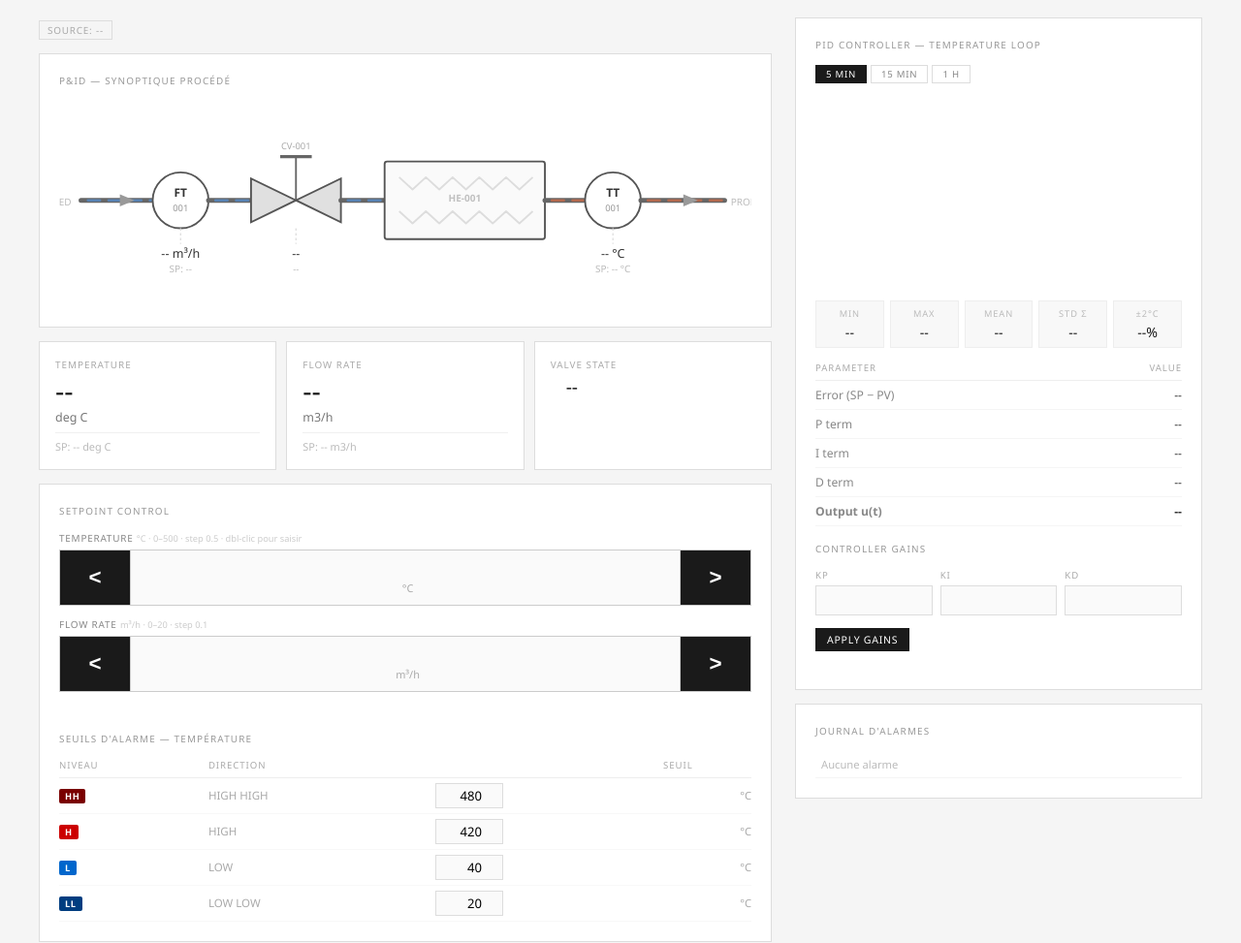
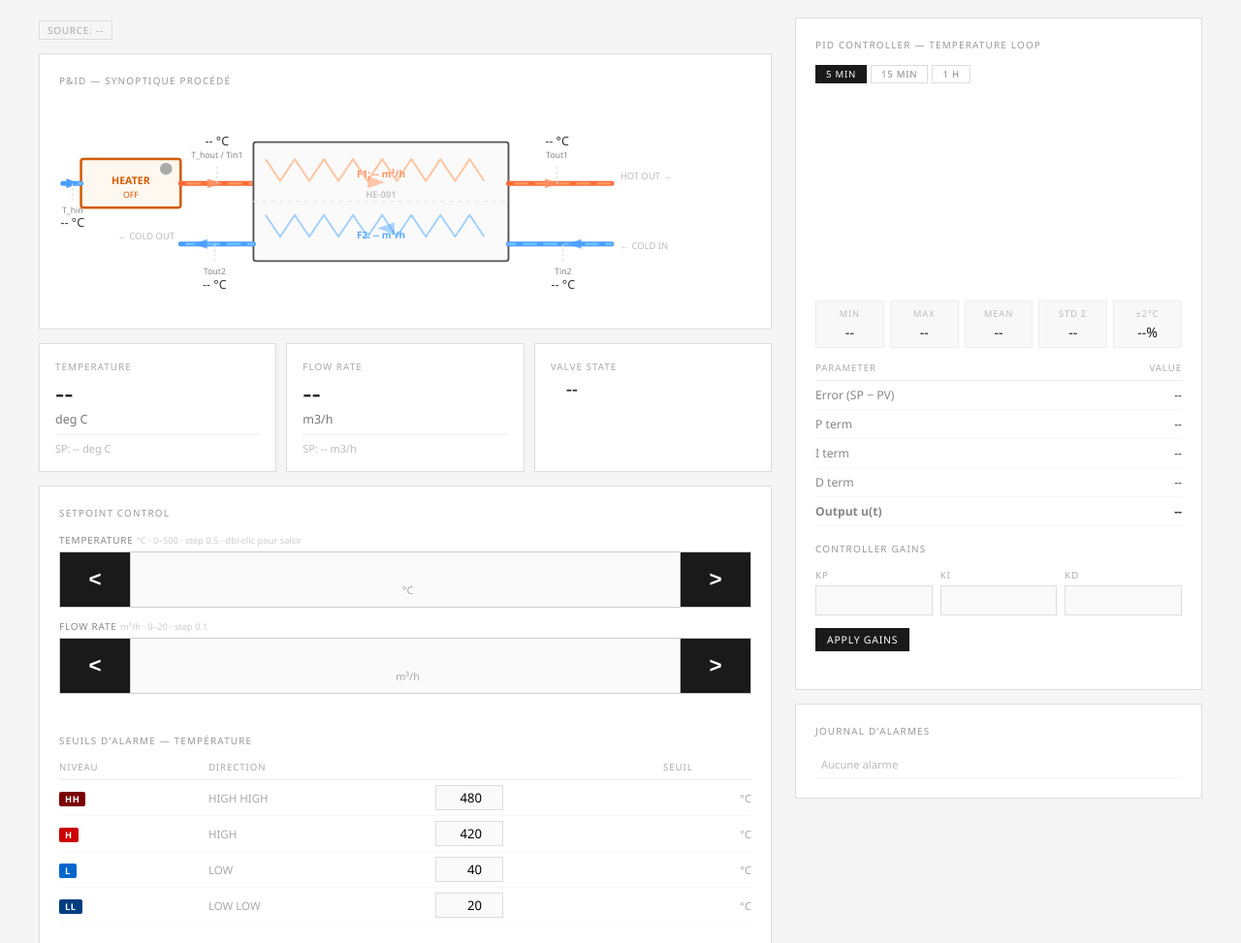
Before and after one commit to eloipicard-sys/project-s7, a Flask app: template app/templates/index.html in a window 1280 px wide. Shown: the part 136-1109 px from the top of the page at 97% size. Run offline with Flask 3, Linux system fonts and the light colour scheme; the template is opened without the code that fills it, so the values that code supplies are empty; a map, chart or similar area stays blank; some libraries are stand-ins or nearby versions.

Commit message:
VISU shéma installation

```diff
--- a/app/templates/index.html
+++ b/app/templates/index.html
@@ -91,6 +91,11 @@
             animation:flow-move .9s linear infinite;
         }
         @keyframes flow-move { to { stroke-dashoffset:-17; } }
+        .flow-anim-rev {
+            stroke-dasharray:10 7;
+            animation:flow-move-rev .9s linear infinite;
+        }
+        @keyframes flow-move-rev { to { stroke-dashoffset:17; } }
 
         /* ── Process cards ── */
         .cards-grid { display:grid; grid-template-columns:repeat(3,1fr); gap:10px; margin-bottom:14px; }
@@ -329,88 +334,107 @@
         <div class="panel">
             <div class="panel-title">P&amp;ID — Synoptique procédé</div>
             <div class="pid-svg-wrap">
-            <svg viewBox="0 0 570 170" xmlns="http://www.w3.org/2000/svg">
+            <svg viewBox="0 0 570 172" xmlns="http://www.w3.org/2000/svg">
 
-                <!-- ══ MAIN PROCESS LINE ══ -->
-                <!-- Feed pipe -->
-                <line x1="18" y1="82" x2="76" y2="82" stroke="#666" stroke-width="4" stroke-linecap="round"/>
-                <!-- Flow anim overlay (feed) -->
-                <line id="anim-feed" x1="18" y1="82" x2="76" y2="82" stroke="#4a9eff" stroke-width="2"
-                      stroke-linecap="round" opacity="0.5" class="flow-anim"/>
-                <!-- Arrow feed -->
-                <polygon points="50,77 62,82 50,87" fill="#999"/>
+                <!-- ══ HEATER ══ -->
+                <rect id="heater-box" x="18" y="48" width="82" height="40" rx="2"
+                      fill="#fff8f0" stroke="#d45a00" stroke-width="2"/>
+                <text x="59" y="69" text-anchor="middle" font-family="'Segoe UI',sans-serif"
+                      font-size="8.5" fill="#d45a00" font-weight="700">HEATER</text>
+                <text x="59" y="80" text-anchor="middle" font-family="'Segoe UI',sans-serif"
+                      font-size="7" fill="#d45a00" id="svg-power">OFF</text>
+                <!-- Power indicator dot -->
+                <circle id="power-dot" cx="88" cy="56" r="5" fill="#aaa"/>
 
-                <!-- FT-001 -->
-                <circle cx="100" cy="82" r="23" fill="white" stroke="#555" stroke-width="1.5"/>
-                <text x="100" y="79" text-anchor="middle" font-family="'Segoe UI',sans-serif" font-size="9.5" fill="#333" font-weight="600">FT</text>
-                <text x="100" y="91" text-anchor="middle" font-family="'Segoe UI',sans-serif" font-size="7.5" fill="#999">001</text>
+                <!-- T_hin inlet pipe (cold water entering heater, left) -->
+                <line x1="3" y1="68" x2="18" y2="68" stroke="#4a9eff" stroke-width="4" stroke-linecap="round"/>
+                <line x1="3" y1="68" x2="18" y2="68" stroke="#7fd0ff" stroke-width="2"
+                      stroke-linecap="round" opacity="0.7" class="flow-anim"/>
+                <polygon points="6,64 16,68 6,72" fill="#4a9eff"/>
 
-                <!-- Pipe FT→CV -->
-                <line x1="123" y1="82" x2="158" y2="82" stroke="#666" stroke-width="4" stroke-linecap="round"/>
-                <line id="anim-ftcv" x1="123" y1="82" x2="158" y2="82" stroke="#4a9eff" stroke-width="2"
-                      stroke-linecap="round" opacity="0.5" class="flow-anim"/>
+                <!-- Hot pipe: Heater → HE (T_hout = Tin1) -->
+                <line x1="100" y1="68" x2="160" y2="68" stroke="#ff6b35" stroke-width="4" stroke-linecap="round"/>
+                <line x1="100" y1="68" x2="160" y2="68" stroke="#ffaa7a" stroke-width="2"
+                      stroke-linecap="round" opacity="0.7" class="flow-anim"/>
+                <polygon points="122,64 134,68 122,72" fill="#ff9060" opacity="0.8"/>
 
-                <!-- CV-001 Control Valve (bowtie) -->
-                <!-- Actuator -->
-                <line x1="195" y1="82" x2="195" y2="46" stroke="#666" stroke-width="1.5"/>
-                <line x1="182" y1="46" x2="208" y2="46" stroke="#666" stroke-width="2.5"/>
-                <text x="195" y="40" text-anchor="middle" font-family="'Segoe UI',sans-serif" font-size="7.5" fill="#aaa">CV-001</text>
-                <!-- Left triangle -->
-                <polygon id="cv-left"  points="158,64 158,100 195,82" fill="#e0e0e0" stroke="#555" stroke-width="1.5"/>
-                <!-- Right triangle -->
-                <polygon id="cv-right" points="232,64 232,100 195,82" fill="#e0e0e0" stroke="#555" stroke-width="1.5"/>
+                <!-- ══ HEAT EXCHANGER ══ -->
+                <rect id="he-box" x="160" y="34" width="210" height="98" rx="2"
+                      fill="#fafafa" stroke="#555" stroke-width="1.5"/>
+                <!-- Divider line (hot / cold zones) -->
+                <line x1="160" y1="83" x2="370" y2="83" stroke="#e8e8e8" stroke-width="1" stroke-dasharray="4,3"/>
+                <!-- HE label -->
+                <text x="265" y="80" text-anchor="middle" font-family="'Segoe UI',sans-serif"
+                      font-size="7.5" fill="#c8c8c8" font-weight="600">HE-001</text>
 
-                <!-- Pipe CV→HE -->
-                <line x1="232" y1="82" x2="268" y2="82" stroke="#666" stroke-width="4" stroke-linecap="round"/>
-                <line id="anim-cvhe" x1="232" y1="82" x2="268" y2="82" stroke="#4a9eff" stroke-width="2"
-                      stroke-linecap="round" opacity="0.5" class="flow-anim"/>
+                <!-- Hot coils inside HE (top zone, y=68) -->
+                <polyline points="170,48 182,66 194,48 206,66 218,48 230,66 242,48 254,66 266,48 278,66 290,48 302,66 314,48 326,66 338,48 350,66"
+                          fill="none" stroke="#ffc4a0" stroke-width="1.5" stroke-linejoin="round"/>
+                <!-- Hot flow direction arrow inside HE -->
+                <polygon points="254,62 268,67 254,72" fill="#ff9060" opacity="0.5"/>
 
-                <!-- HE-001 Heat Exchanger -->
-                <rect id="he-box" x="268" y="50" width="132" height="64" rx="2" fill="#fafafa" stroke="#555" stroke-width="1.5"/>
-                <!-- Tube coils inside HE (top row) -->
-                <polyline points="280,63 291,73 302,63 313,73 324,63 335,73 346,63 357,73 368,63 379,73 390,63"
-                          fill="none" stroke="#ddd" stroke-width="1.5" stroke-linejoin="round"/>
-                <!-- Tube coils inside HE (bottom row) -->
-                <polyline points="280,91 291,101 302,91 313,101 324,91 335,101 346,91 357,101 368,91 379,101 390,91"
-                          fill="none" stroke="#ddd" stroke-width="1.5" stroke-linejoin="round"/>
-                <text x="334" y="83" text-anchor="middle" font-family="'Segoe UI',sans-serif" font-size="8" fill="#c0c0c0" font-weight="600">HE-001</text>
+                <!-- Cold coils inside HE (bottom zone, y=118) -->
+                <polyline points="170,94 182,112 194,94 206,112 218,94 230,112 242,94 254,112 266,94 278,112 290,94 302,112 314,94 326,112 338,94 350,112"
+                          fill="none" stroke="#9fd0ff" stroke-width="1.5" stroke-linejoin="round"/>
+                <!-- Cold flow direction arrow inside HE (right to left) -->
+                <polygon points="276,100 262,105 276,110" fill="#5aaaff" opacity="0.5"/>
 
-                <!-- Pipe HE→TT -->
-                <line x1="400" y1="82" x2="432" y2="82" stroke="#666" stroke-width="4" stroke-linecap="round"/>
-                <line id="anim-hett" x1="400" y1="82" x2="432" y2="82" stroke="#ff6b35" stroke-width="2"
-                      stroke-linecap="round" opacity="0.5" class="flow-anim"/>
+                <!-- Hot outlet pipe: HE → right (Tout1) -->
+                <line x1="370" y1="68" x2="455" y2="68" stroke="#ff6b35" stroke-width="4" stroke-linecap="round"/>
+                <line x1="370" y1="68" x2="455" y2="68" stroke="#ffaa7a" stroke-width="2"
+                      stroke-linecap="round" opacity="0.7" class="flow-anim"/>
+                <polygon points="400,64 412,68 400,72" fill="#ff9060" opacity="0.8"/>
+                <text x="462" y="65" font-family="'Segoe UI',sans-serif" font-size="7.5" fill="#bbb">HOT OUT →</text>
 
-                <!-- TT-001 -->
-                <circle cx="456" cy="82" r="23" fill="white" stroke="#555" stroke-width="1.5"/>
-                <text x="456" y="79" text-anchor="middle" font-family="'Segoe UI',sans-serif" font-size="9.5" fill="#333" font-weight="600">TT</text>
-                <text x="456" y="91" text-anchor="middle" font-family="'Segoe UI',sans-serif" font-size="7.5" fill="#999">001</text>
+                <!-- Cold inlet pipe: right → HE (Tin2, counter-current) -->
+                <line x1="455" y1="118" x2="370" y2="118" stroke="#4a9eff" stroke-width="4" stroke-linecap="round"/>
+                <line x1="455" y1="118" x2="370" y2="118" stroke="#7fd0ff" stroke-width="2"
+                      stroke-linecap="round" opacity="0.7" class="flow-anim-rev"/>
+                <polygon points="430,114 418,118 430,122" fill="#4a9eff" opacity="0.8"/>
+                <text x="462" y="122" font-family="'Segoe UI',sans-serif" font-size="7.5" fill="#bbb">← COLD IN</text>
 
-                <!-- Pipe after TT (outlet) -->
-                <line x1="479" y1="82" x2="548" y2="82" stroke="#666" stroke-width="4" stroke-linecap="round"/>
-                <line id="anim-out" x1="479" y1="82" x2="548" y2="82" stroke="#ff6b35" stroke-width="2"
-                      stroke-linecap="round" opacity="0.5" class="flow-anim"/>
-                <!-- Arrow outlet -->
-                <polygon points="514,77 526,82 514,87" fill="#999"/>
+                <!-- Cold outlet pipe: HE → left (Tout2) -->
+                <line x1="160" y1="118" x2="100" y2="118" stroke="#4a9eff" stroke-width="4" stroke-linecap="round"/>
+                <line x1="160" y1="118" x2="100" y2="118" stroke="#7fd0ff" stroke-width="2"
+                      stroke-linecap="round" opacity="0.7" class="flow-anim-rev"/>
+                <polygon points="122,114 110,118 122,122" fill="#4a9eff" opacity="0.8"/>
+                <text x="95" y="114" font-family="'Segoe UI',sans-serif" font-size="7.5" fill="#bbb" text-anchor="end">← COLD OUT</text>
 
-                <!-- Feed / Product labels -->
-                <text x="10" y="86" font-family="'Segoe UI',sans-serif" font-size="8" fill="#bbb" text-anchor="end">FEED</text>
-                <text x="553" y="86" font-family="'Segoe UI',sans-serif" font-size="8" fill="#bbb">PROD</text>
+                <!-- F1 flow label inside HE hot zone -->
+                <text x="265" y="63" text-anchor="middle" font-family="'Segoe UI',sans-serif"
+                      font-size="8" fill="#ff9060" font-weight="600" id="svg-F1">F1: -- m³/h</text>
 
-                <!-- ══ LIVE VALUES ══ -->
-                <!-- FT dashed connector + values -->
-                <line x1="100" y1="105" x2="100" y2="118" stroke="#ddd" stroke-width="1" stroke-dasharray="2,2"/>
-                <text x="100" y="129" text-anchor="middle" font-family="'Segoe UI',sans-serif" font-size="10" fill="#333" id="svg-flow-pv">-- m³/h</text>
-                <text x="100" y="141" text-anchor="middle" font-family="'Segoe UI',sans-serif" font-size="8" fill="#bbb">SP: <tspan id="svg-flow-sp">--</tspan></text>
+                <!-- F2 flow label inside HE cold zone -->
+                <text x="265" y="113" text-anchor="middle" font-family="'Segoe UI',sans-serif"
+                      font-size="8" fill="#5aaaff" font-weight="600" id="svg-F2">F2: -- m³/h</text>
 
-                <!-- CV state -->
-                <line x1="195" y1="105" x2="195" y2="118" stroke="#ddd" stroke-width="1" stroke-dasharray="2,2"/>
-                <text x="195" y="129" text-anchor="middle" font-family="'Segoe UI',sans-serif" font-size="10" fill="#333" id="svg-valve-pv">--</text>
-                <text x="195" y="141" text-anchor="middle" font-family="'Segoe UI',sans-serif" font-size="7.5" fill="#bbb" id="svg-valve-pct">--</text>
+                <!-- ══ LIVE VALUE LABELS ══ -->
 
-                <!-- TT dashed connector + values -->
-                <line x1="456" y1="105" x2="456" y2="118" stroke="#ddd" stroke-width="1" stroke-dasharray="2,2"/>
-                <text x="456" y="129" text-anchor="middle" font-family="'Segoe UI',sans-serif" font-size="10" fill="#333" id="svg-temp-pv">-- °C</text>
-                <text x="456" y="141" text-anchor="middle" font-family="'Segoe UI',sans-serif" font-size="8" fill="#bbb">SP: <tspan id="svg-temp-sp">--</tspan> °C</text>
+                <!-- T_hin (below heater inlet) -->
+                <line x1="11" y1="68" x2="11" y2="84" stroke="#ddd" stroke-width="1" stroke-dasharray="2,2"/>
+                <text x="11" y="93" text-anchor="middle" font-family="'Segoe UI',sans-serif" font-size="7" fill="#888">T_hin</text>
+                <text x="11" y="104" text-anchor="middle" font-family="'Segoe UI',sans-serif" font-size="10" fill="#333" id="svg-T_hin">-- °C</text>
+
+                <!-- T_hout / Tin1 (above hot pipe between heater and HE) -->
+                <line x1="130" y1="68" x2="130" y2="52" stroke="#ddd" stroke-width="1" stroke-dasharray="2,2"/>
+                <text x="130" y="47" text-anchor="middle" font-family="'Segoe UI',sans-serif" font-size="7" fill="#888">T_hout / Tin1</text>
+                <text x="130" y="37" text-anchor="middle" font-family="'Segoe UI',sans-serif" font-size="10" fill="#333" id="svg-T_hout">-- °C</text>
+
+                <!-- Tout1 (above hot outlet pipe) -->
+                <line x1="410" y1="68" x2="410" y2="52" stroke="#ddd" stroke-width="1" stroke-dasharray="2,2"/>
+                <text x="410" y="47" text-anchor="middle" font-family="'Segoe UI',sans-serif" font-size="7" fill="#888">Tout1</text>
+                <text x="410" y="37" text-anchor="middle" font-family="'Segoe UI',sans-serif" font-size="10" fill="#333" id="svg-Tout1">-- °C</text>
+
+                <!-- Tin2 (below cold inlet pipe) -->
+                <line x1="415" y1="118" x2="415" y2="134" stroke="#ddd" stroke-width="1" stroke-dasharray="2,2"/>
+                <text x="415" y="143" text-anchor="middle" font-family="'Segoe UI',sans-serif" font-size="7" fill="#888">Tin2</text>
+                <text x="415" y="155" text-anchor="middle" font-family="'Segoe UI',sans-serif" font-size="10" fill="#333" id="svg-Tin2">-- °C</text>
+
+                <!-- Tout2 (below cold outlet pipe) -->
+                <line x1="128" y1="118" x2="128" y2="134" stroke="#ddd" stroke-width="1" stroke-dasharray="2,2"/>
+                <text x="128" y="143" text-anchor="middle" font-family="'Segoe UI',sans-serif" font-size="7" fill="#888">Tout2</text>
+                <text x="128" y="155" text-anchor="middle" font-family="'Segoe UI',sans-serif" font-size="10" fill="#333" id="svg-Tout2">-- °C</text>
+
             </svg>
             </div>
         </div>
@@ -886,43 +910,35 @@ function renderAlarmLog() {
 }
 
 // ════════════════════════════════════════════════════
-// P&ID SVG UPDATE
+// P&ID SVG UPDATE — driven by process_tags event
 // ════════════════════════════════════════════════════
 function updateSVG(d) {
-    const flowVal  = typeof d.flow_rate   === 'number' ? d.flow_rate.toFixed(1)    : '--';
-    const tempVal  = typeof d.temperature === 'number' ? d.temperature.toFixed(1)  : '--';
-    const spf      = typeof d.setpoint_flow === 'number' ? d.setpoint_flow.toFixed(1) : '--';
-    const spt      = typeof d.setpoint_temp === 'number' ? d.setpoint_temp.toFixed(1) : '--';
-    document.getElementById('svg-flow-pv').textContent  = flowVal + ' m³/h';
-    document.getElementById('svg-flow-sp').textContent  = spf;
-    document.getElementById('svg-temp-pv').textContent  = tempVal + ' °C';
-    document.getElementById('svg-temp-sp').textContent  = spt;
-    document.getElementById('svg-valve-pv').textContent = d.valve_state || '--';
+    function fmt(v, dec) { return typeof v === 'number' ? v.toFixed(dec ?? 1) + ' °C' : '-- °C'; }
+    function fmtF(v)     { return typeof v === 'number' ? 'F1: ' + v.toFixed(2) + ' m³/h' : 'F1: -- m³/h'; }
+    function fmtF2(v)    { return typeof v === 'number' ? 'F2: ' + v.toFixed(2) + ' m³/h' : 'F2: -- m³/h'; }
 
-    // Valve color
-    const vc = { OPEN:'#2a7a2a', PARTIAL:'#c47200', CLOSED:'#c00' };
-    const vc2 = { OPEN:'rgba(42,122,42,0.12)', PARTIAL:'rgba(196,114,0,0.12)', CLOSED:'rgba(204,0,0,0.12)' };
-    const fill = vc[d.valve_state] || '#e0e0e0';
-    const fill2 = vc2[d.valve_state] || '#e0e0e0';
-    document.getElementById('cv-left').setAttribute('fill',  fill2);
-    document.getElementById('cv-right').setAttribute('fill', fill2);
-    document.getElementById('cv-left').setAttribute('stroke',  fill);
-    document.getElementById('cv-right').setAttribute('stroke', fill);
-    document.getElementById('svg-valve-pv').setAttribute('fill', fill);
+    const el = id => document.getElementById(id);
+    if (el('svg-T_hin'))  el('svg-T_hin').textContent  = fmt(d.T_hin);
+    if (el('svg-T_hout')) el('svg-T_hout').textContent = fmt(d.T_hout);
+    if (el('svg-Tout1'))  el('svg-Tout1').textContent  = fmt(d.Tout1_wymiennik1);
+    if (el('svg-Tin2'))   el('svg-Tin2').textContent   = fmt(d.Tin2_wymiennik1);
+    if (el('svg-Tout2'))  el('svg-Tout2').textContent  = fmt(d.Tout2_wymiennik1);
+    if (el('svg-F1'))     el('svg-F1').textContent     = fmtF(d.F1);
+    if (el('svg-F2'))     el('svg-F2').textContent     = fmtF2(d.F2);
 
-    // HE box color (blue→orange based on temperature / setpoint ratio)
-    const ratio = d.setpoint_temp > 0 ? Math.min(1, Math.max(0, (d.temperature - 20) / (d.setpoint_temp - 20 || 1))) : 0;
+    // Power indicator
+    const on = d.power === true || d.power === 1;
+    if (el('power-dot'))  el('power-dot').setAttribute('fill', on ? '#4caf50' : '#aaa');
+    if (el('svg-power'))  el('svg-power').textContent = on ? 'ON' : 'OFF';
+
+    // HE box color: blue (cold) → orange (hot) based on average exchanger temp
+    const avgT = ((d.Tin1_wymiennik1 || 0) + (d.Tout1_wymiennik1 || 0)) / 2;
+    const ratio = Math.min(1, Math.max(0, (avgT - 20) / 180));
     const r = Math.round(255 * ratio), b = Math.round(200 * (1 - ratio));
-    document.getElementById('he-box').setAttribute('fill', `rgba(${r},${Math.round(r*0.3)},${b},0.08)`);
+    if (el('he-box')) el('he-box').setAttribute('fill', `rgba(${r},${Math.round(r*0.3)},${b},0.07)`);
+}
 
-    // Flow animation visibility
-    const hasFlow = (d.flow_rate || 0) > 0.1;
-    const anims = ['anim-feed','anim-ftcv','anim-cvhe','anim-hett','anim-out'];
-    anims.forEach(id => {
-        const el = document.getElementById(id);
-        if (el) el.style.display = hasFlow ? '' : 'none';
-    });
-}
+socket.on('process_tags', d => { updateSVG(d); });
 
 // ════════════════════════════════════════════════════
 // VALVE CARD UPDATE
```
